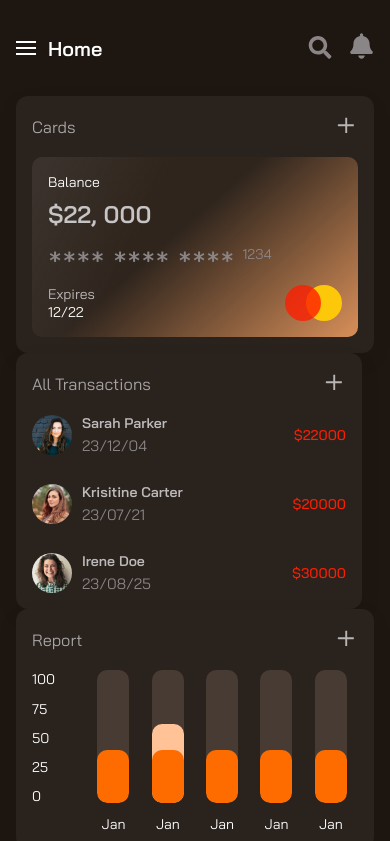
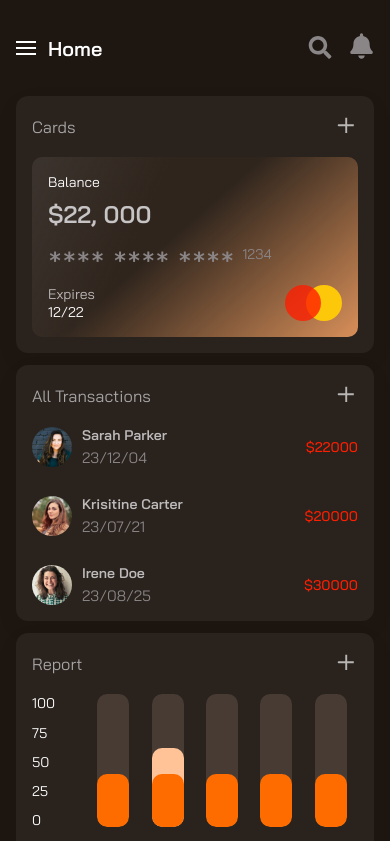
Before and after one commit to PetrTutikov/dash-learn, a React (Create React App) app: page / in a window 390 px wide. Shown: the top 841 px of the page. Built offline with nearby package versions, Linux system fonts and the light colour scheme.

Commit message:
пофиксил баг с адаптивом column-gap: 0; очепятался гэп был указан для строки
https://youtu.be/UA8Sxk_mHb8?t=3638

```diff
--- a/src/components/ContentMain/ContentMain.css
+++ b/src/components/ContentMain/ContentMain.css
@@ -37,6 +37,6 @@
 @media screen and (max-width: 768px){
     .content-grid-one{
         grid-template-columns: repeat(1, 1fr);
-        row-gap: 0;
+        column-gap: 0;
     }
 }
--- a/src/components/Transactions/Transactions.css
+++ b/src/components/Transactions/Transactions.css
@@ -1,3 +1,7 @@
+.grid-c2 .grid-item{
+    display: flex;
+}
+
 .grid-c2 .grid-item{
     display: flex;
     justify-content: space-between;
```
